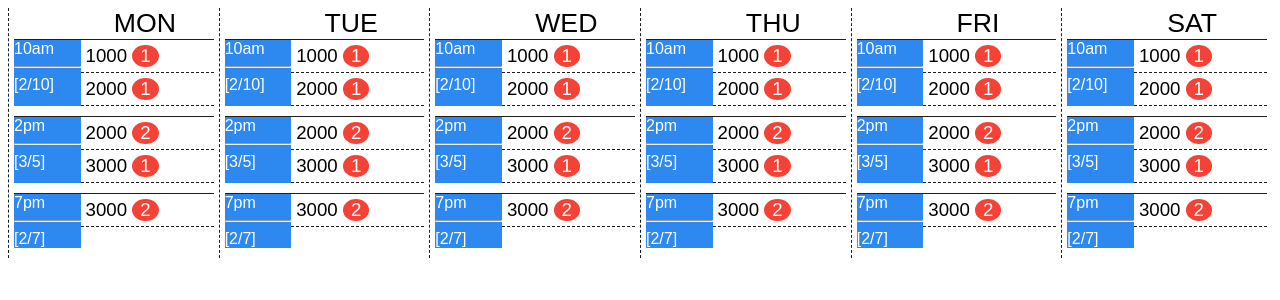
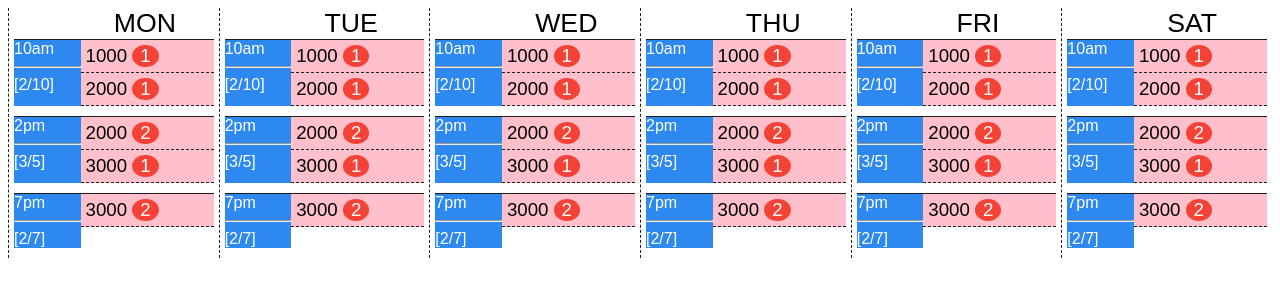
Before and after one commit to alexjwatts83/ng-dnd-test-app, an Angular app in the folder ng-dnd-test-app/: page / in a window 1280 px wide. Shown: the top 300 px of the page. Built offline with nearby package versions, Linux system fonts and the light colour scheme; what ng2-dnd would draw is missing.

Commit message:
some more styling changes

```diff
--- a/ng-dnd-test-app/src/app/dnd-calendar/dnd-calendar.component.html
+++ b/ng-dnd-test-app/src/app/dnd-calendar/dnd-calendar.component.html
@@ -22,19 +22,22 @@
           [{{timeslot.TimeSlotsAllocated}}/{{timeslot.TimeSlotsTotal}}]
         </div>
       </div>
-      <div style="flex: 2;">
+      <div style="flex: 2;min-height: 20px;">
         <div dnd-droppable
         (onDropSuccess)="transferDataSuccess($event,dayIndex,timeslotIndex)"
-        class="dnd-timeslot-dropzone">
+        class="dnd-timeslot-dropzone" style="background: pink;">
           <div *ngFor="let postcode of timeslot.Customers | groupBy:'PostCode'">
-            <div class="dnd-timeslot-dropzone-item" title="Some details" (click)="TimeslotClicked($event,dayIndex,timeslotIndex)">{{postcode.key}}
+            <div class="dnd-timeslot-dropzone-item" title="Click to view all customer details" (click)="TimeslotClicked($event,dayIndex,timeslotIndex)">{{postcode.key}}
               <span class="mock-badge mock-badge-red">{{postcode.value.length}}</span>
             </div>
           </div>
         </div>
-        <div *ngIf="timeslot.OpenCustomers" style="border: 2px dashed crimson;margin: 2px;padding: 2px;">
+        <div *ngIf="timeslot.Customers.length > 0 && timeslot.OpenCustomers" style="border: 2px dashed crimson;margin: 2px;padding: 2px;">
+          <div>&nbsp; <span title="close post codes" class="close" (click)="timeslot.OpenCustomers = false" style="color: #1d1d1d;">&times;</span></div>
           <div *ngFor="let customer of timeslot.Customers; let customerIndex = index">
-            <div class="draggle-customer" title="Some Customer details" (click)="ToggleCustomerClicked($event, customerIndex)" dnd-draggable
+            <div class="draggle-customer"
+            title="Click to view '{{customer.DisplayName}}' details, drag to another time slot"
+            (click)="ToggleCustomerClicked($event, customerIndex)" dnd-draggable
               [dragEnabled]="true" [dragData]="customer">
               <strong>
                 <span>{{customer.PostCode}}</span>
```
